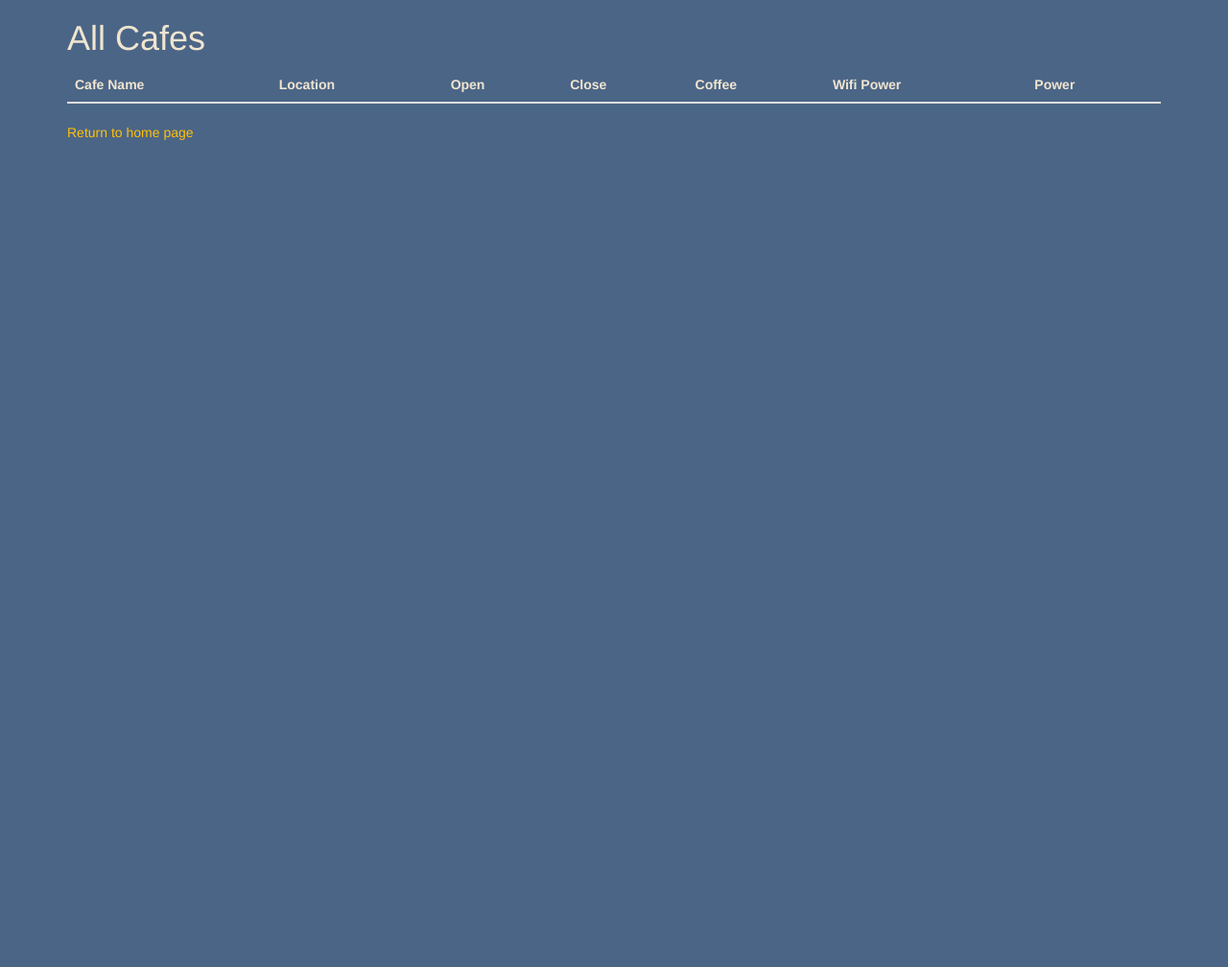
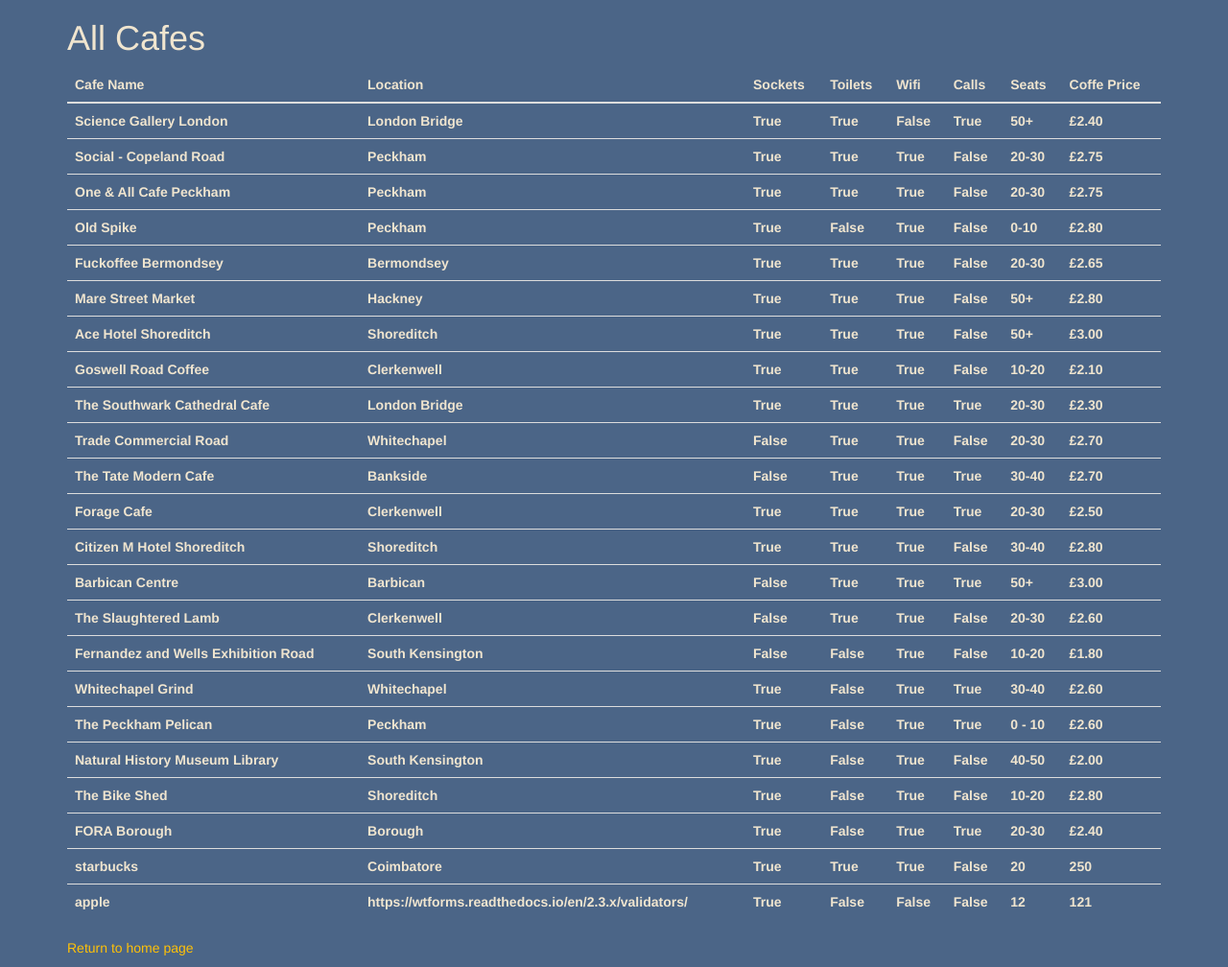
Before and after one commit to shotovenkatesh/CafeandWifiSite, a Flask app: page /cafes in a window 1280 px wide. Shown: the whole page at 96% size. Before the commit the page ends 146 px from the top, so only its background shows below. Run offline with Flask 2, Linux system fonts and the light colour scheme; lists and menus that the app fills with data are empty; some libraries are stand-ins or nearby versions.

Commit message:
Add cafe

```diff
--- a/main.py
+++ b/main.py
@@ -1,6 +1,9 @@
 from flask import Flask,render_template,jsonify
 from flask_sqlalchemy import SQLAlchemy
 from flask_bootstrap import Bootstrap
+from flask_wtf import FlaskForm
+from wtforms import StringField, BooleanField, SubmitField
+from wtforms.validators import DataRequired
 
 
 app = Flask(__name__)
@@ -8,13 +11,13 @@
 app.config['SQLALCHEMY_TRACK_MODIFICATIONS'] = False
 db = SQLAlchemy(app)
 bootstrap = Bootstrap(app)
-
+app.config['SECRET_KEY'] = "ssdfasvixrctvuoyibhjnkmefgeqbfqefcqechqfc"
 
 class Cafe(db.Model):
     id = db.Column(db.Integer,primary_key =True)
     name = db.Column(db.String(250),unique = True,nullable = False)
-    map_url = db.Column(db.String(500),nullable = False)
-    img_url = db.Column(db.String(500),nullable = False)
+    map_url = db.Column(db.String(500),nullable = True)
+    img_url = db.Column(db.String(500),nullable = True)
     location = db.Column(db.String(250),nullable = False)
     has_sockets = db.Column(db.Boolean,nullable = False)
     has_toilet = db.Column(db.Boolean,nullable = False)
@@ -29,27 +32,67 @@
             dictionary[column.name] = getattr(self, column.name)
         return dictionary
 
+class Form(FlaskForm):
+    name = StringField("Name",validators=[DataRequired()])
+    location = StringField("Location",validators=[DataRequired()])
+    sockets = BooleanField("Sockets",validators=[DataRequired()])
+    toilets = BooleanField("Toilets")
+    wifi = BooleanField("Wifi")
+    calls = BooleanField("Calls")
+    seats = StringField("Seats",validators=[DataRequired()])
+    coffee_price = StringField("Coffee Price",validators=[DataRequired()])
+    submit = SubmitField("submit")
+
 #To create table intially
 # db.create_all()
 
 
 
-@app.route("/data")
-def data():
-    all_data = db.session.query(Cafe).all()
-    cafe_list = [cafe.to_dict() for cafe in all_data]
-    return jsonify(cafe = cafe_list)
+# @app.route("/data",methods = ["GET"])
+# def data():
+#     all_data = db.session.query(Cafe).all()
+#     cafe_list = [cafe.to_dict() for cafe in all_data]
+#     print(cafe_list)
+#     return jsonify(cafe = cafe_list)
 
-
+all_data = db.session.query(Cafe).all()
+cafe_list = [cafe.to_dict() for cafe in all_data]
 @app.route("/")
 def home():
     return render_template("index.html")
 
 @app.route("/cafes")
 def cafes():
-    return render_template("cafes.html")
+    return render_template("cafes.html",cafe_data = cafe_list)
 
-
+@app.route("/add",methods = ["GET","POST"])
+def add():
+    form =Form()
+    if form.validate_on_submit():
+        name = form.name.data
+        location = form.location.data
+        sockets = form.sockets.data
+        toilets = form.toilets.data
+        wifi = form.wifi.data
+        calls = form.calls.data
+        seats = form.seats.data
+        coffee_price = form.coffee_price.data
+        map_url = "random url of a location"
+        img_url = "img url "
+        new_cafe_data = Cafe(name = name,
+                             map_url = map_url,
+                             img_url = img_url,
+                             location = location,
+                             has_sockets = sockets,
+                             has_toilet = toilets,
+                             has_wifi = wifi,
+                             can_take_calls = calls,
+                             seats = seats,
+                             coffee_price = coffee_price)
+        db.session.add(new_cafe_data)
+        db.session.commit()
+        return render_template("cafes.html")
+    return render_template("add.html",form = form)
 
 
 
--- a/templates/add.html
+++ b/templates/add.html
@@ -11,9 +11,9 @@
     <div class="col-sm-12 col-md-8">
 
       <h1>Add a new cafe into the database</h1>
-      {{wtf.quick_form(form,novalidate = True)}}
+
       <!-- This is where your WTForm will go -->
-
+        {{wtf.quick_form(form,novalidate = True)}}
 	  <p class="space-above"><a href="{{url_for('cafes')}}">See all cafes</a></p>
 
     </div>
--- a/templates/cafes.html
+++ b/templates/cafes.html
@@ -23,13 +23,28 @@
                 <tr>
                     <th>Cafe Name </th>
                     <th>Location </th>
-                    <th>Open </th>
-                    <th>Close </th>
-                    <th>Coffee </th>
-                    <th>Wifi Power </th>
-                    <th>Power</th>
+                    <th>Sockets </th>
+                    <th>Toilets </th>
+                    <th>Wifi</th>
+                    <th>Calls</th>
+                    <th>Seats</th>
+                    <th>Coffe Price</th>
                 </tr>
           </thead>
+          <tbody>
+          {%for cafe in cafe_data%}
+          <tr>
+              <th>{{cafe.name}}</th>
+              <th>{{cafe.location}}</th>
+              <th>{{cafe.has_sockets}}</th>
+              <th>{{cafe.has_toilet}}</th>
+              <th>{{cafe.has_wifi}}</th>
+              <th>{{cafe.can_take_calls}}</th>
+              <th>{{cafe.seats}}</th>
+              <th>{{cafe.coffee_price}}</th>
+          </tr>
+          {% endfor %}
+          </tbody>
 
   	  </table>
 
--- a/templates/index.html
+++ b/templates/index.html
@@ -15,6 +15,8 @@
   <hr class="my-4">
   <p>You've found the right place! Checkout my collection of cafes with data on power socket availability, wifi speed and coffee quality.</p>
   <a class="btn btn-warning btn-lg" href="{{url_for('cafes')}}" role="button">Show Me!</a>
+        <a class="btn btn-warning " href="{{url_for('add')}}" role="button">Add Cafe</a>
+
 </div>
     </div>
 
```
Also changed, not shown: cafes.db.
